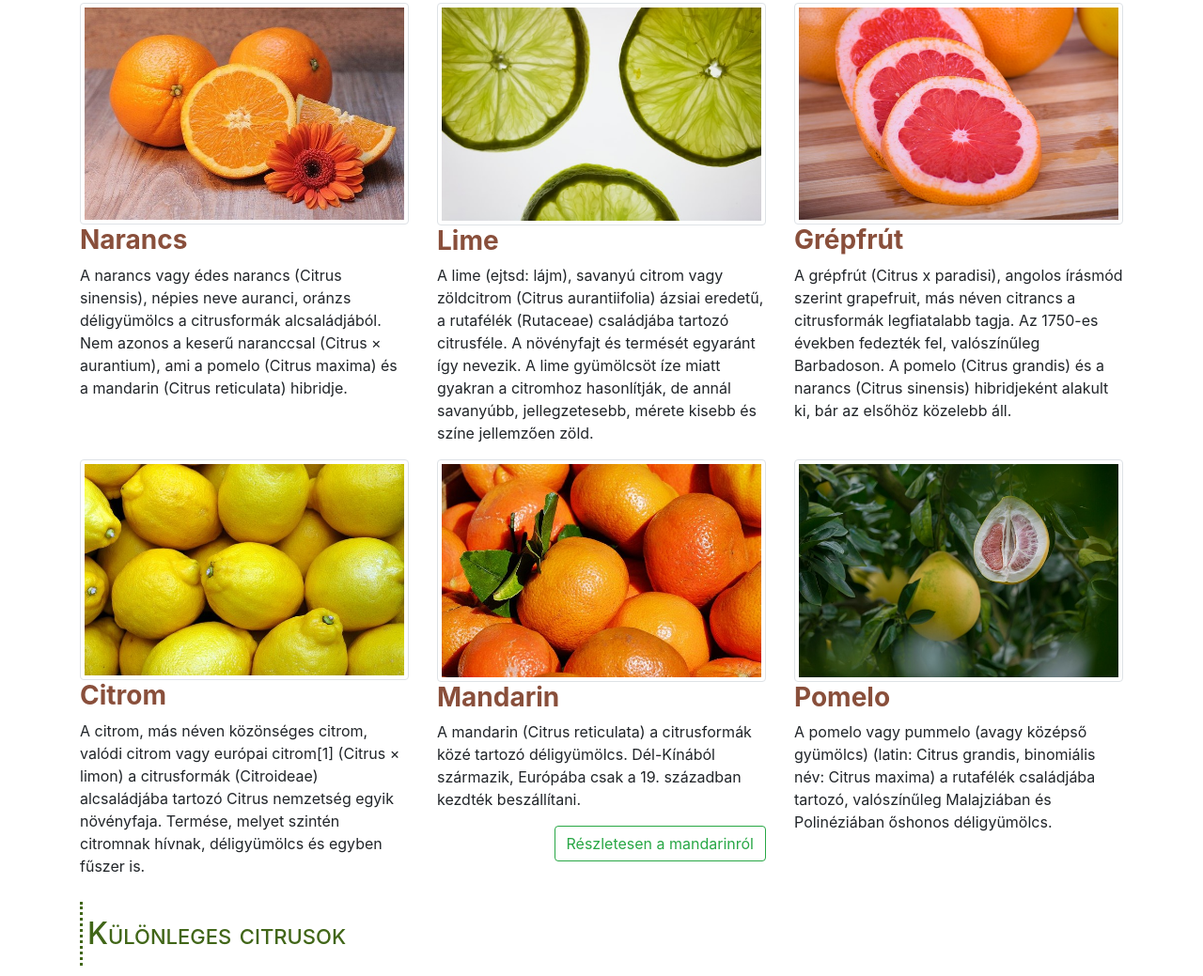
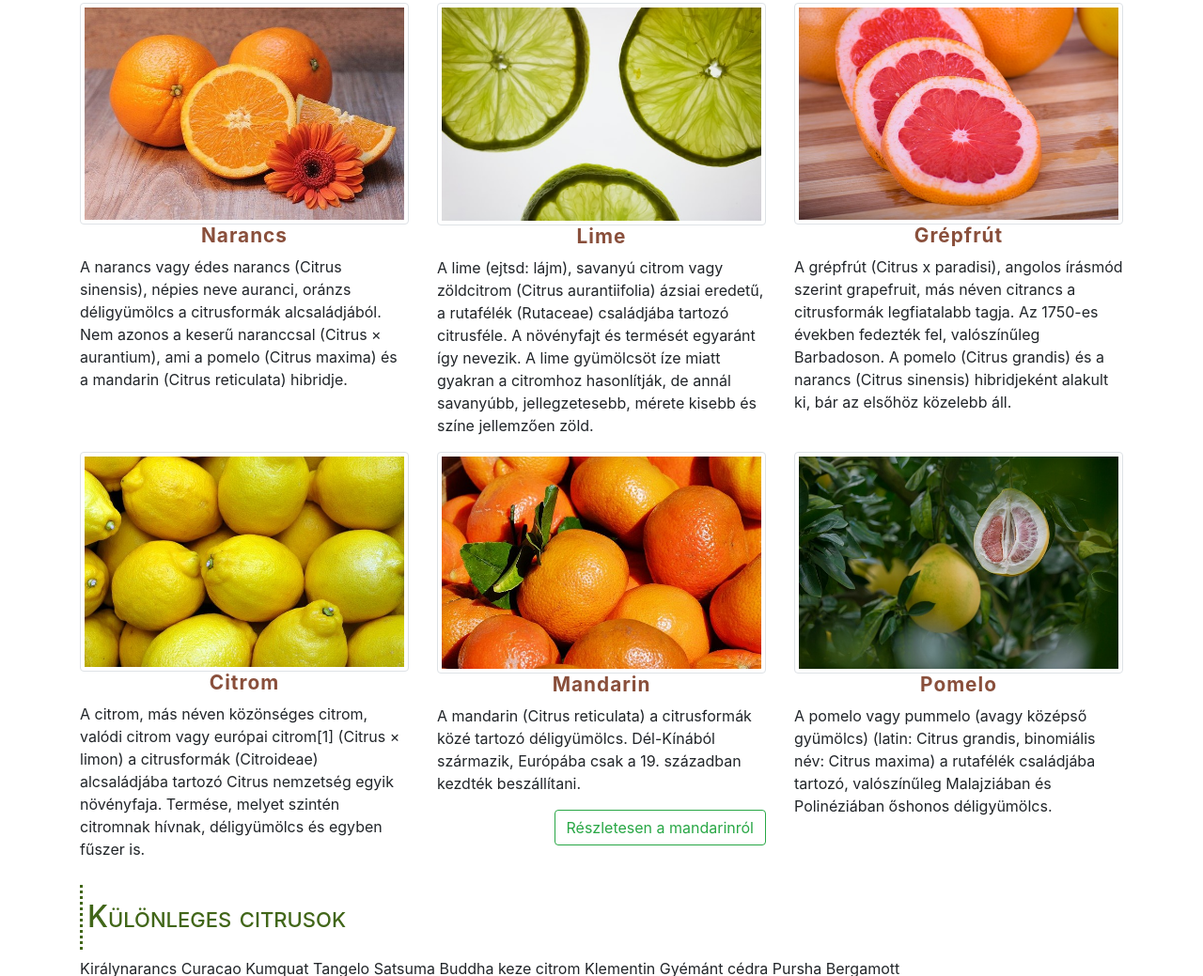
Before and after one commit to koloszalan/Citrusf-l-k, a plain HTML site: page 2022.05.13_Citrusfélék/index.html in a window 1280 px wide. Shown: the part 704-1743 px from the top of the page at 94% size. Drawn offline with Linux system fonts and the light colour scheme.

Commit message:
14. feladat

```diff
--- a/2022.05.13_Citrusfélék/css/style.css
+++ b/2022.05.13_Citrusfélék/css/style.css
@@ -27,6 +27,9 @@ h2{
 h3{
     font-weight: bold;
     color: #894f3b;
+    text-align: center;
+    font-size: 130%;
+    letter-spacing: 1px;
 }
 
 
```
